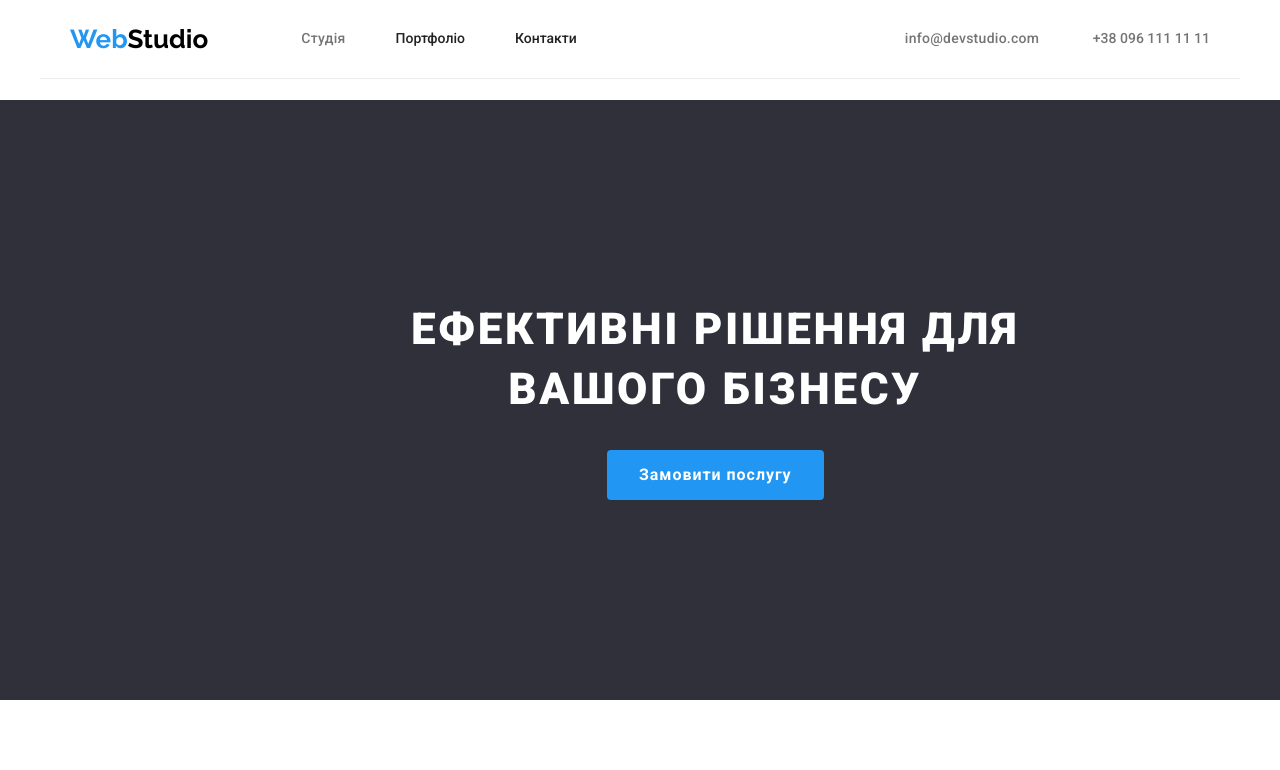
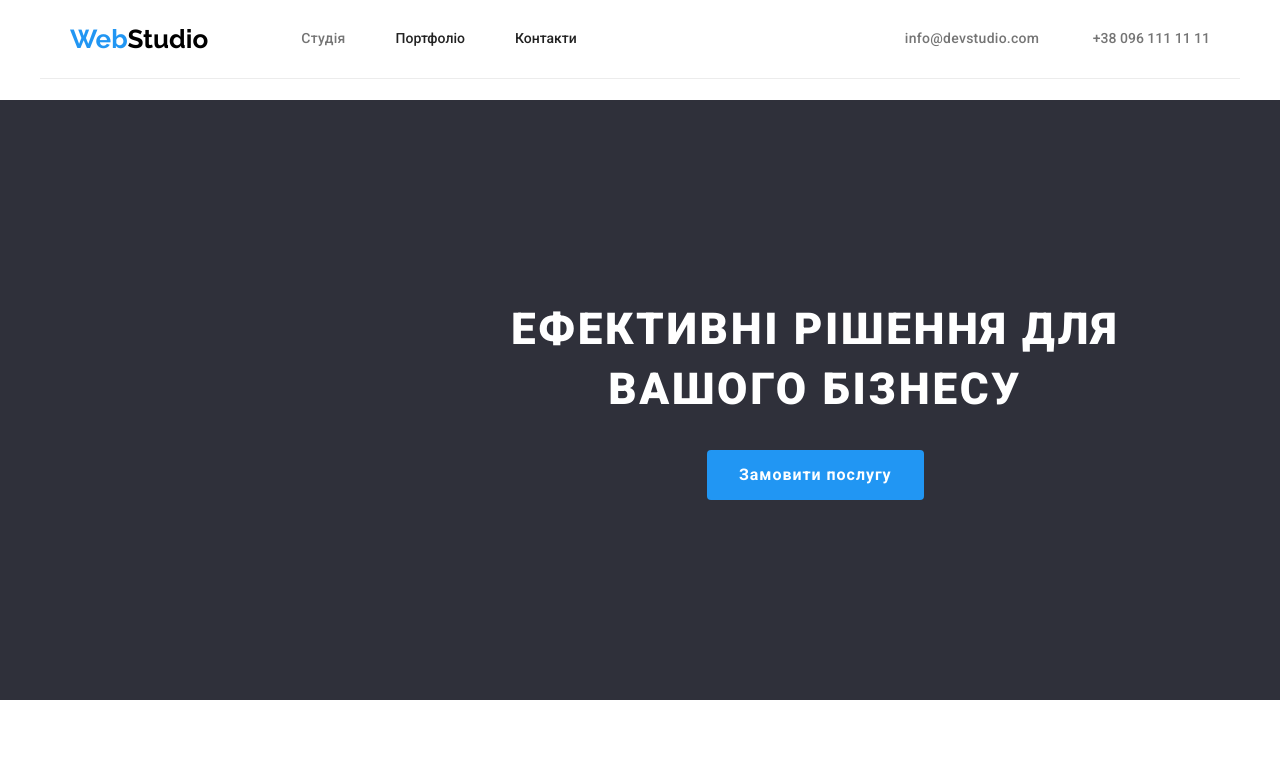
Before and after one commit to NataHal/goit-markup-hw-03, a plain HTML site: page index.html in a window 1280 px wide. Shown: the top 770 px of the page. Drawn offline with nearby package versions, Linux system fonts and the light colour scheme.

Commit message:
Update styles.css

```diff
--- a/css/styles.css
+++ b/css/styles.css
@@ -101,7 +101,7 @@ header .container {
 }
 .main-title {
   max-width: 696px;
-  margin-left: 152px;
+  margin-left: 252px;
   margin-bottom: 30px;
   text-align: center;
 }
@@ -119,7 +119,7 @@ header .container {
 .main-btn {
   width: 217px;
   height: 50px;
-  margin-left: 392px;
+  margin-left: 492px;
   margin-right: auto;
 }
 .main-btn-btn {
```
